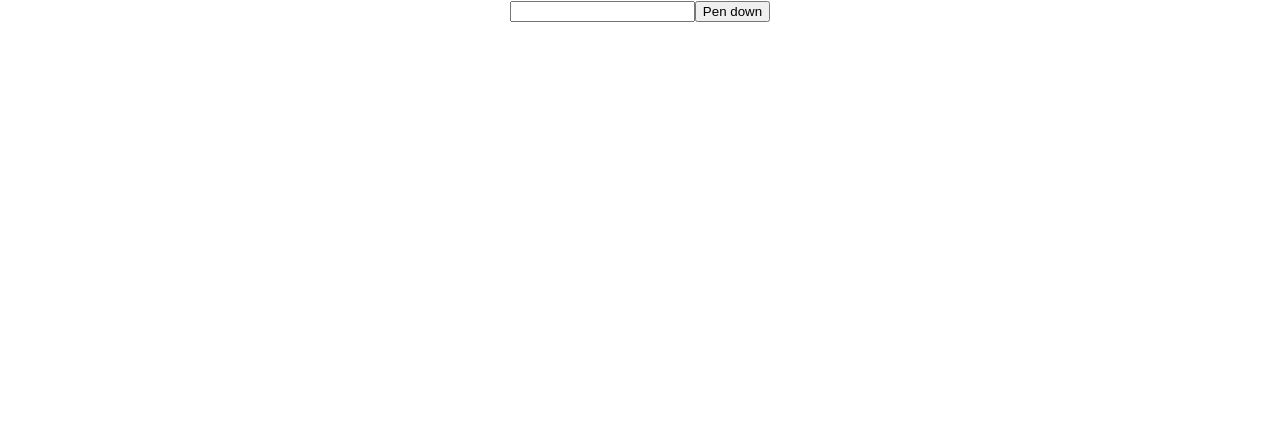
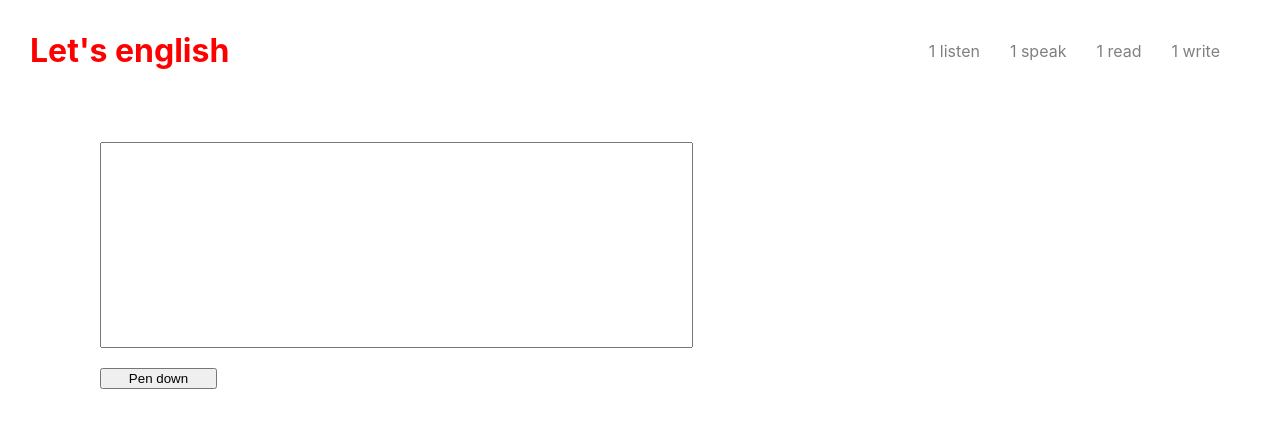
Before and after one commit to Jessiehongtran/speaktome, a React (Create React App) app in the folder app/: page /write in a window 1280 px wide. Shown: the top 428 px of the page. Built offline with nearby package versions, Linux system fonts and the light colour scheme.

Commit message:
styled a bit the writing box

```diff
--- a/app/src/components/writeStatus.jsx
+++ b/app/src/components/writeStatus.jsx
@@ -1,4 +1,5 @@
 import React from 'react';
+import '../styles/writeStatus.scss';
 
 class WriteStatus extends React.Component {
     constructor(props){
--- /dev/null
+++ b/app/src/styles/writeStatus.scss
@@ -0,0 +1,18 @@
+
+form {
+    display: flex;
+    flex-direction: column;
+    margin: 50px 10px 20px 100px;
+    justify-content: space-around;
+    align-items: flex-start;
+
+    input {
+        width: 50%;
+        height: 200px;
+        margin-bottom: 20px;
+    }
+
+    button {
+        width: 10%;
+    }
+}
--- a/app/src/views/write.jsx
+++ b/app/src/views/write.jsx
@@ -1,6 +1,7 @@
 import React from 'react';
 import WriteStatus from '../components/writeStatus';
 import DisplayStatus from '../components/showStatus';
+import Navigation from '../components/navigation';
 
 class WritePage extends React.Component {
     constructor(){
@@ -26,6 +27,7 @@ class WritePage extends React.Component {
 
         return (
             <div>
+                <Navigation />
                 <WriteStatus
                     addStatus={this.addStatus}
                 />
```
